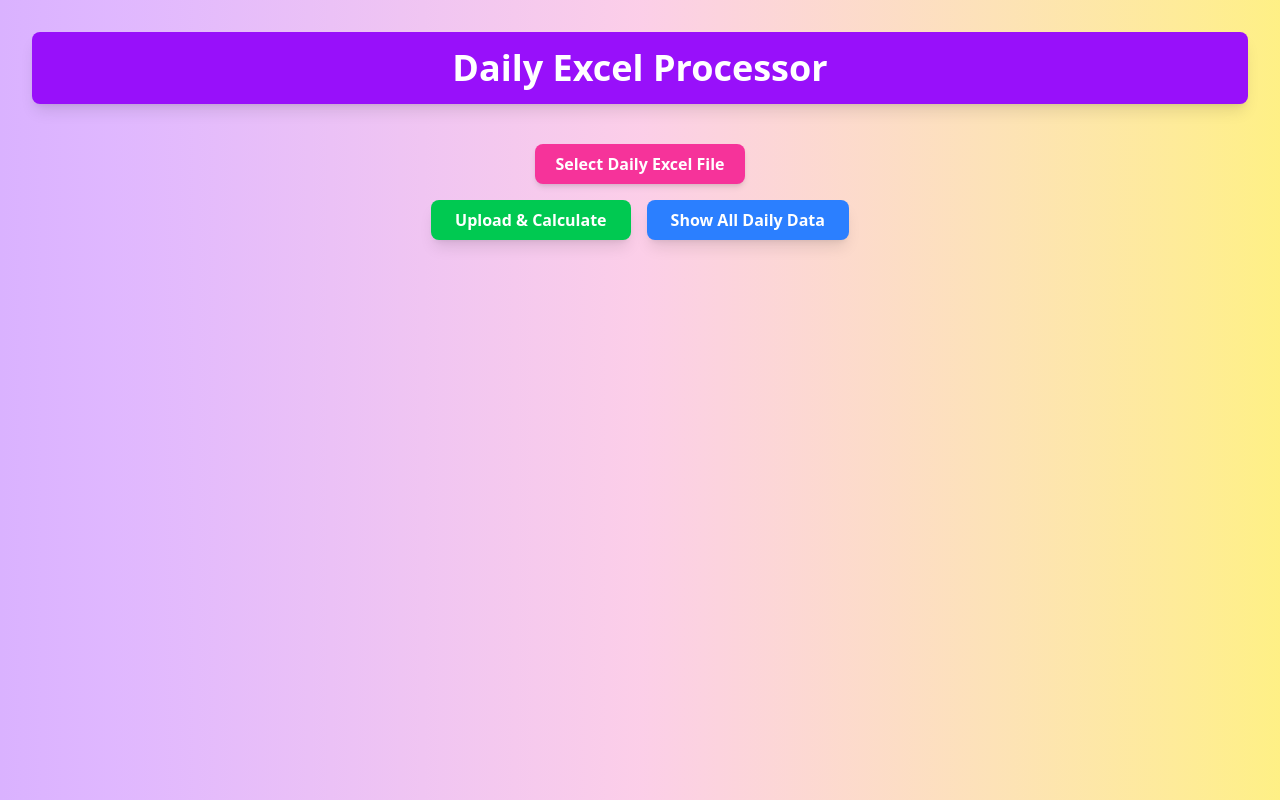
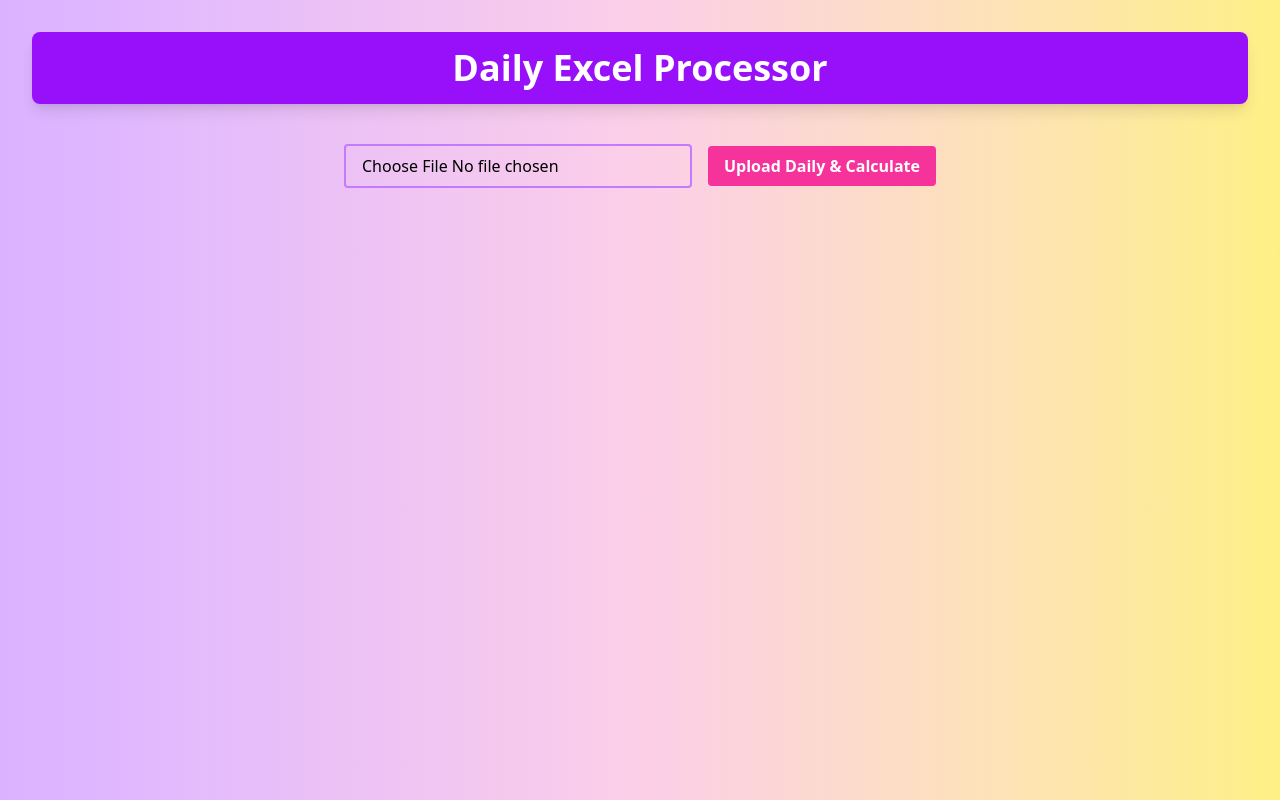
Before and after one commit to Sonukathat/secure-tool, a React app in the folder frontend/: page / in a window 1280 px wide. Built offline with nearby package versions, Linux system fonts and the light colour scheme; the HTML template or start-up script is replaced by a standard one.

Commit message:
some changes in frontend

```diff
--- a/frontend/src/App.jsx
+++ b/frontend/src/App.jsx
@@ -20,16 +20,8 @@ function App() {
     }
   };
 
-  // Fetch all daily data
-  const fetchDailyData = async () => {
-    try {
-      const res = await axios.get("http://localhost:5000/api/daily");
-      setDailyResult(res.data);
-    } catch (err) {
-      console.error(err);
-      alert("Error fetching daily data");
-    }
-  };
+  // Calculate total in millions
+  const totalInMillion = (dailyResult.reduce((acc, curr) => acc + curr.totalCost, 0) / 1000000).toFixed(2);
 
   return (
     <div className="min-h-screen bg-gradient-to-r from-purple-300 via-pink-200 to-yellow-200 p-8">
@@ -38,38 +30,25 @@ function App() {
       </h1>
 
       {/* Daily File Upload */}
-      <div className="flex flex-col items-center mb-6 gap-4">
-        <label className="cursor-pointer bg-pink-500 hover:bg-pink-600 text-white font-semibold py-2 px-5 rounded-lg shadow-md transition duration-300">
-          {dailyFile ? dailyFile.name : "Select Daily Excel File"}
+      <div className="flex flex-col md:flex-row justify-center items-center mb-8 gap-4">
         <input
           type="file"
           onChange={e => setDailyFile(e.target.files[0])}
-            className="hidden"
+          className="px-4 py-2 rounded border-2 border-purple-400 hover:border-purple-600 transition cursor-pointer"
         />
-        </label>
-
-        <div className="flex gap-4">
         <button
           onClick={uploadDaily}
-            className="bg-green-500 hover:bg-green-600 text-white font-bold py-2 px-6 rounded-lg shadow-lg transition duration-300"
+          className="bg-pink-500 hover:bg-pink-700 text-white font-bold py-2 px-4 rounded transition duration-300"
         >
-            Upload & Calculate
+          Upload Daily & Calculate
         </button>
-
-          {/* New button to fetch all daily data */}
-          <button
-            onClick={fetchDailyData}
-            className="bg-blue-500 hover:bg-blue-600 text-white font-bold py-2 px-6 rounded-lg shadow-lg transition duration-300"
-          >
-            Show All Daily Data
-          </button>
-        </div>
       </div>
 
       {/* Result Table */}
       {dailyResult.length > 0 && (
-        <div className="overflow-x-auto mt-6">
-          <table className="min-w-full bg-white shadow-lg rounded-xl overflow-hidden">
+        <>
+          <div className="overflow-x-auto shadow-lg rounded-xl">
+            <table className="min-w-full bg-white rounded-xl overflow-hidden">
               <thead className="bg-gradient-to-r from-purple-500 to-pink-500 text-white">
                 <tr>
                   <th className="py-3 px-6 text-left">Item</th>
@@ -86,12 +65,18 @@ function App() {
                     <td className="py-3 px-6 font-semibold">{r.unitCost}</td>
                     <td className="py-3 px-6">{r.onHand}</td>
                     <td className="py-3 px-6 font-bold text-green-600">{r.totalCost}</td>
-                  <td className="py-3 px-6">{new Date(r.date).toLocaleString()}</td>
+                    <td className="py-3 px-6">{r.date ? new Date(r.date).toLocaleDateString() : "-"}</td>
                   </tr>
                 ))}
               </tbody>
             </table>
           </div>
+
+          {/* Total in Millions */}
+          <div className="mt-4 text-right text-xl font-bold text-green-700">
+            Total Cost (in Millions): {totalInMillion} M
+          </div>
+        </>
       )}
     </div>
   );
```
Also changed, not shown: 1 other file (tests, documents, lock files or other folders). Lines whose indentation alone changed are shown as unchanged.
